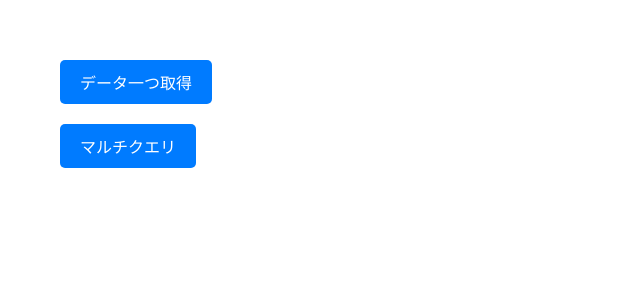
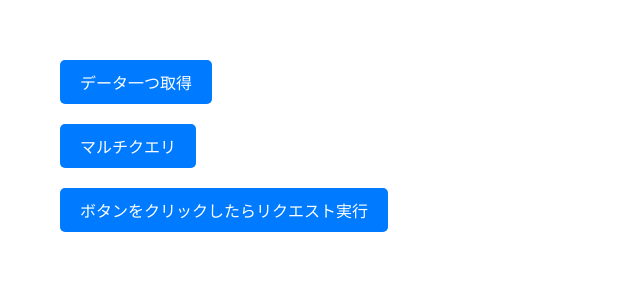
Before and after one commit to jae-yeal-Seo/DjangoReactLab, a React (Create React App) app in the folder react-app/: page /graphql in a window 1280 px wide. Shown: the top 300 px of the page, without its empty margins (0-640 px from the left). Built offline with nearby package versions, Linux system fonts and the light colour scheme; no server answers.

Commit message:
イベントがおこる際、実行させるための機能：useLazyQuery

```diff
--- a/react-app/src/pages/GraphQL.tsx
+++ b/react-app/src/pages/GraphQL.tsx
@@ -1,7 +1,7 @@
 import React from 'react';
-import { gql, useQuery } from '@apollo/client';
+import { gql, useQuery, useLazyQuery  } from '@apollo/client';
 
-// クエリの形式
+// クエリ(READ)の形式
 // query {
 // クエリの名前(クエリに入れるパラメータ){
 // クエリの結果の中で取りたいフィールド
@@ -10,6 +10,7 @@ import { gql, useQuery } from '@apollo/client';
 
 function GraphQL() {
 
+// -----------------Query-----------------
   const GET_INVENTORY = gql`
 query {
   inventory(id: 1) {
@@ -33,16 +34,36 @@ query {
 }
  `;
 
+// パラメータをもらうクエリは以下のようにクエリの実行する
+// タイプ指定はjsx,tsx両方いる
+ const GET_FETCH_INVENTORY = gql`
+query ($id:Int!){
+    inventory(id: $id) {
+    productName,
+    quantityInStock
+  }
+}
+ `;
+// -----------------Mutaion-----------------
+
 
   const { loading:inventoryLoading, error:inventoryError, data:inventoryData } = useQuery(GET_INVENTORY);
   const { loading:multiQueryLoading, error:multiQueryError, data:multiQueryData } = useQuery(GET_MULTI_QUERY);
+  // ボタンをクリックする際実行させるための関数fetchInventory
+  const [fetchInventory, { loading, data:fetchData, error }] = useLazyQuery(GET_FETCH_INVENTORY,{ variables: { id: 1 } });
   // ForeignKeyを通じて参照しているデータを持ってくる＆その中で必要なデータだけ選択する。
-  // M：M関係のテーブルのデータを持ってくる。
+  // N：M関係のテーブルのデータを持ってくる。
 
 
   const showGraphQl = (queryData:object):void => {
     console.log(queryData)
   }
+
+  const handleFetchInventory = () => {
+    fetchInventory();
+    console.log(fetchData)
+  };
+
 
   return (
     <div style={styles.container}>
@@ -51,6 +72,18 @@ query {
       </button>
       <button style={styles.button} onClick={() => showGraphQl(multiQueryData)}>
         マルチクエリ
+      </button>
+      <button style={styles.button} onClick={handleFetchInventory}>
+        ボタンをクリックしたらリクエスト実行
+        {fetchData &&
+          <>
+          <br/>
+          結果
+          <br/>
+          製品名：{fetchData?.inventory.productName}
+          <br/>
+          在庫量：{fetchData?.inventory.quantityInStock}</>
+        }
       </button>
     </div>
   );
```
